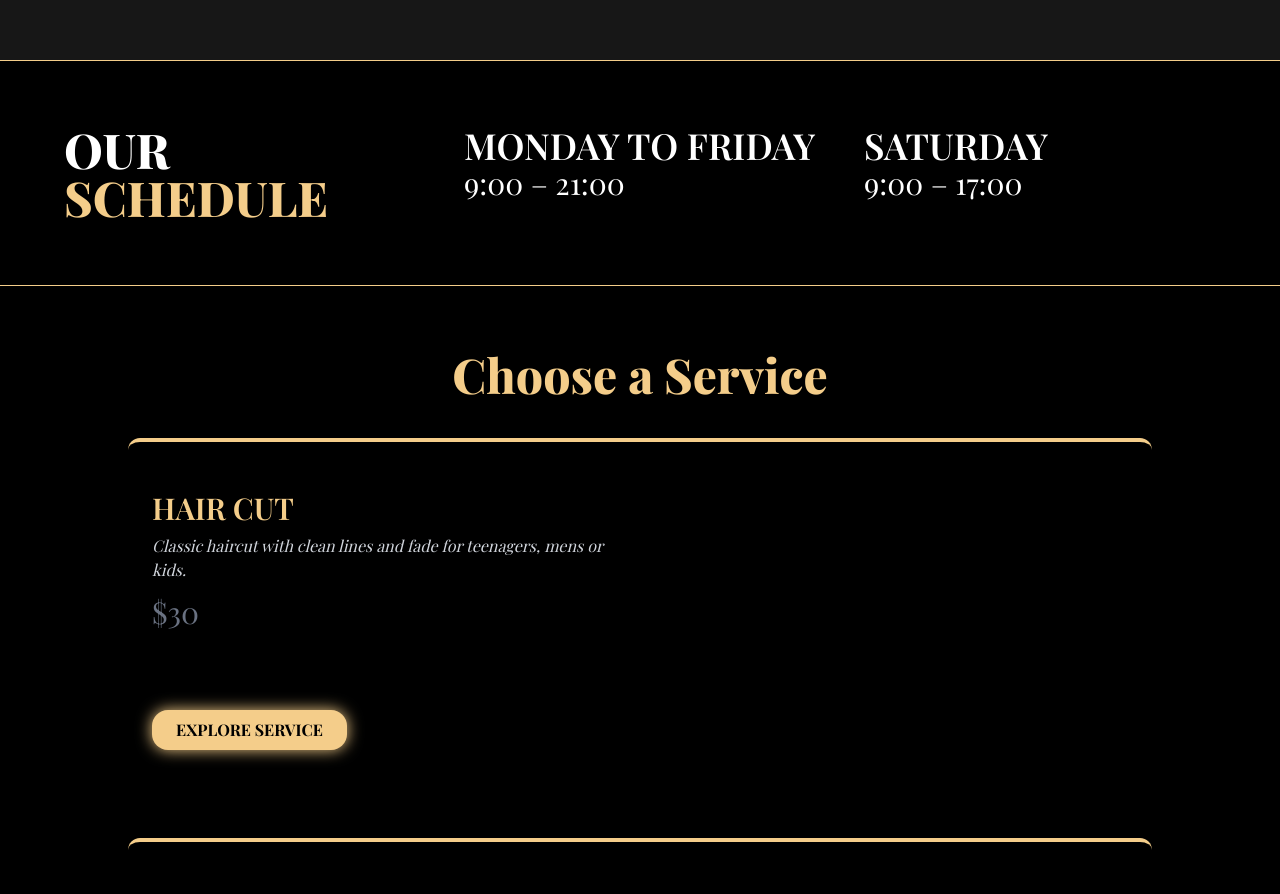
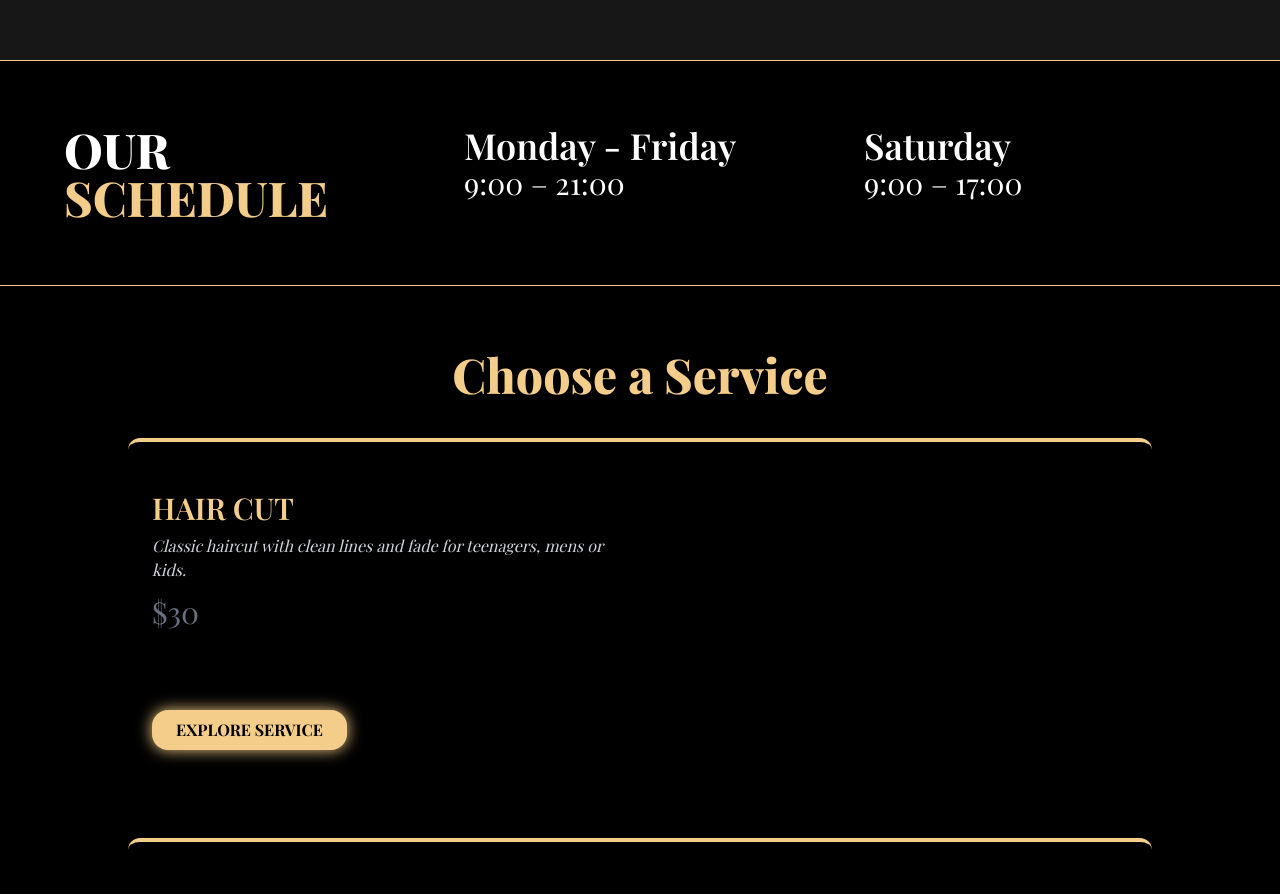
Before and after one commit to Sharjanan/wavycrown, a Next.js app: page / in a window 1280 px wide. Shown: the part 820-1714 px from the top of the page. Built offline with nearby package versions, Linux system fonts and the light colour scheme; a web font is replaced by a local one.

Commit message:
text changed for approrpiate language #1

```diff
--- a/app/page.tsx
+++ b/app/page.tsx
@@ -9,10 +9,15 @@ import { useState } from "react";
 import { VisuallyHidden } from "@radix-ui/react-visually-hidden";
 
 export default function Home() {
+
   const { lang } = useLanguage();
   const t = translations.home;
+  const s = translations.schedule;
   const [open, setOpen] = useState(false);
   const [activeLink, setActiveLink] = useState<string | null>(null);
+  const titleWords = s.title[lang].split(' ');
+const our = titleWords.slice(0, -1).join(' ');
+const schedule = titleWords.at(-1);
   const services = [
     {
       title: translations.services[lang].haircut,
@@ -98,24 +103,26 @@ export default function Home() {
       {/*  Section Separator */}
       {/* <div className="relative mt-20 h-[4px] w-full text-gold border-b-1 border-gold glow-gold"></div> */}
       {/* Our Schedule Section */}
+
 <section className="py-16 px-4 z-50 bg-black text-white border-y border-gold">
   <div className="max-w-6xl mx-auto grid grid-cols-1 md:grid-cols-3 gap-12 ">
     {/* Title */}
+
     <div className="flex justify-end">
-      <h2 className="text-5xl font-extrabold">
-        OUR <span className="text-gold">SCHEDULE</span>
+      <h2 className="text-5xl font-extrabold uppercase">
+      {our} <span className="text-gold">{schedule}</span>
       </h2>
     </div>
 
     {/* Weekdays */}
     <div className="flex flex-col whitespace-nowrap">
-      <h2 className="text-4xl font-semibold ">MONDAY TO FRIDAY</h2>
+      <h2 className="text-4xl font-semibold ">{s.weekdays[lang]}</h2>
       <h2 className="text-3xl">9:00 – 21:00</h2>
     </div>
 
     {/* Weekends */}
     <div className="flex flex-col ">
-      <h2 className="text-4xl font-semibold">SATURDAY</h2>
+      <h2 className="text-4xl font-semibold">{s.weekends[lang]}</h2>
       <h2 className="text-3xl">9:00 – 17:00</h2>
     </div>
   </div>
--- a/components/Footer.tsx
+++ b/components/Footer.tsx
@@ -3,7 +3,11 @@ import Image from "next/image";
 import Link from "next/link";
 import { LocationHome, Telephone } from "@mynaui/icons-react";
 import SocialMedia from "./ui/SocialMedia";
+import { translations } from "@/components/lang"
+import { useLanguage } from "@/components/LanguageContext";;
 export default function Footer() {
+    const { lang } = useLanguage();
+    const f = translations.footer;
   return (
     <footer className="w-full bg-black text-gold border-t border-gold py-10">
       <div className="max-w-6xl mx-auto grid grid-cols-3 items-center px-4">
@@ -11,7 +15,7 @@ export default function Footer() {
         <div className="flex flex-col items-start space-y-3">
           <div className="flex items-center gap-2">
             <LocationHome className="text-gold" />
-            <p className="text-white">Address will be given after booked appointment</p>
+            <p className="text-white">{f.address[lang]}</p>
           </div>
           <div className="flex items-center gap-2">
             <Telephone className="text-gold" />
--- a/components/lang.ts
+++ b/components/lang.ts
@@ -12,7 +12,7 @@ export const translations = {
     },
     button: {
       en: "Book Now",
-      fr: "Réserver\nmaintenant",
+      fr: "Réserver\nMaintenant",
     },
     explore_button:{
       en: "Explore Service",
@@ -28,6 +28,26 @@ export const translations = {
     booking: {
       en: "Book Now",
       fr: "Réserver Maintenant",
+    },
+  },
+  footer: {
+    address:{
+      en: "Address will be given after booked appointment",
+      fr: "L'adresse sera donnée après la réservation du rendez-vous",
+    },
+  },
+  schedule:{
+    title:{
+      en: "Our Schedule",
+      fr: "Heures d'ouverture",
+    },
+    weekdays:{
+      en: "Monday - Friday",
+      fr: "Lundi - Vendredi",
+    },
+    weekends:{
+      en: "Saturday",
+      fr: "Samedi",
     },
   },
 
```
